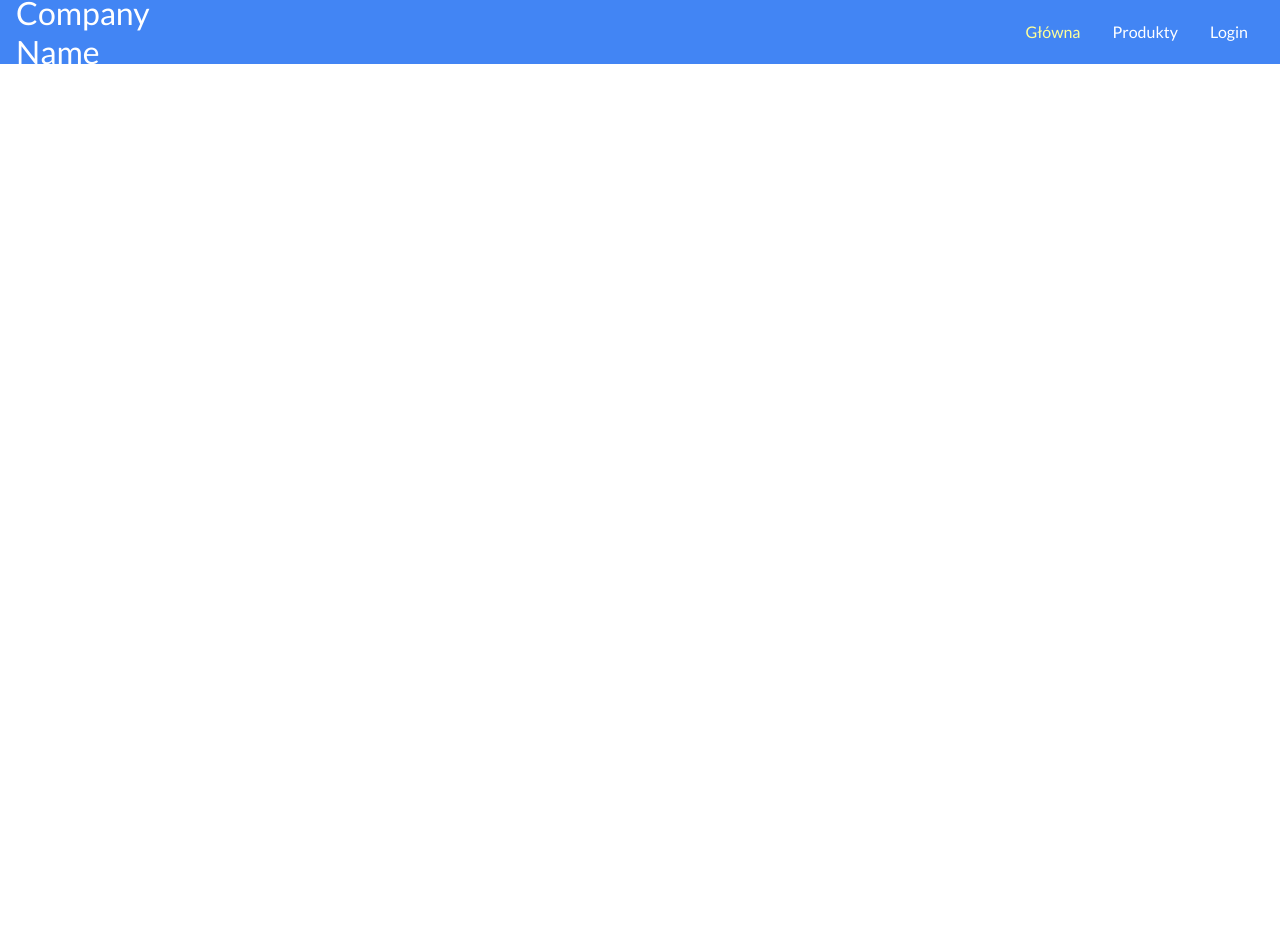
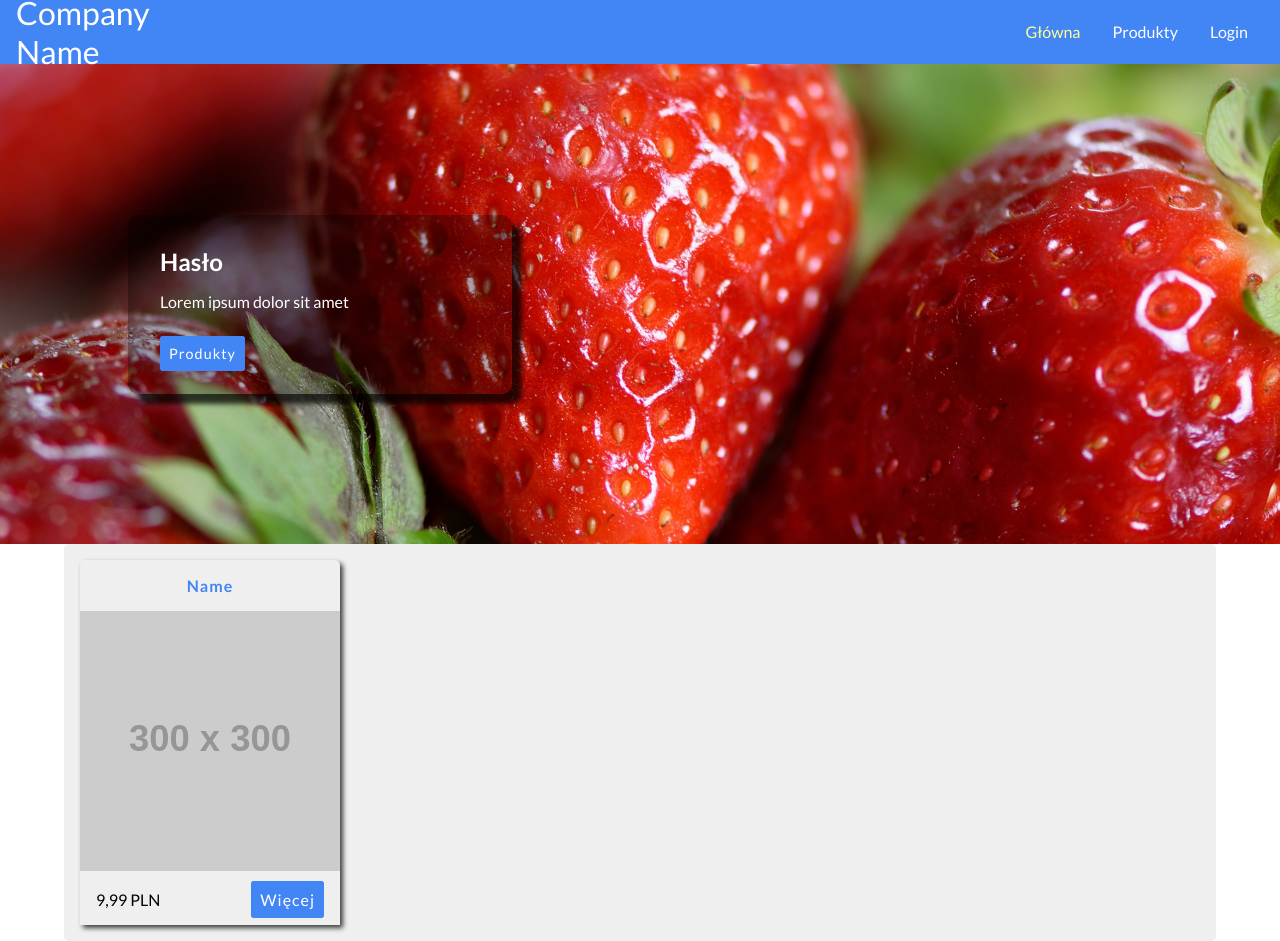
Before and after one commit to dominikPytlinski/shopv4, a React (Create React App) app in the folder client/: page / in a window 1280 px wide. Before the commit the page ends 800 px from the top, so only its background shows below. Built offline with nearby package versions, Linux system fonts and the light colour scheme.

Commit message:
Created Products component and Page components

```diff
--- a/client/src/App.css
+++ b/client/src/App.css
@@ -32,33 +32,12 @@ a {
     color: #fff;
 }
 
-.btn {
-    padding: 1rem;
-    letter-spacing: 1px;
-    border-radius: 3px;
-    background-color: transparent;
-    outline: none;
-    cursor: pointer;
-}
-
-.btn-primary {
-    color: #fff;
-    border: 1px solid var(--primary-color);
-    background-color: var(--primary-color);
-}
-
-.btn-primary:focus,
-.btn-primary:active {
-    box-shadow: 0 0 1pt 1pt var(--primary-color);
-}
-
-.selected {
-    color: var(--selected-color);
-}
-
 /* Header */
 
 header {
+    position: fixed;
+    top: 0;
+    left: 0;
     width: 100%;
     height: 4rem;
     background-color: var(--primary-color);
@@ -97,6 +76,79 @@ header div.menu a:hover {
 
 /* Header end */
 
+/* Form */
+
+form {
+    display: flex;
+    flex-direction: column;
+}
+
+form .form-control {
+    width: 100%;
+    padding: 1rem 0;
+    display: flex;
+}
+
+form .form-control label {
+    width: 10%;
+    text-align: right;
+    margin-right: .5rem;
+    padding-top: 1rem;
+}
+
+form .form-control input,
+form .form-control select {
+    width: 90%;
+    padding: 1rem;
+    outline: none;
+    border: 2px solid #ccc;
+    border-radius: 5px;
+}
+
+form .form-control textarea {
+    width: 90%;
+    height: 20vh;
+    padding: 1rem;
+    border: 2px solid #ccc;
+    border-radius: 5px;
+    outline: none;
+}
+
+form .form-control input:active,
+form .form-control input:focus,
+form .form-control textarea:active,
+form .form-control textarea:focus,
+form .form-control select:active,
+form .form-control select:focus {
+    border: 2px solid var(--primary-color);
+}
+
+/* Form end */
+
+/* Btn */
+
+.btn {
+    padding: .5rem;
+    letter-spacing: 1px;
+    border-radius: 3px;
+    background-color: transparent;
+    outline: none;
+    cursor: pointer;
+}
+
+.btn-primary {
+    color: #fff;
+    border: 1px solid var(--primary-color);
+    background-color: var(--primary-color);
+}
+
+.btn-primary:focus,
+.btn-primary:active {
+    box-shadow: 0 0 1pt 1pt var(--primary-color);
+}
+
+/* Btn end */
+
 /* IMG */
 
 .img-min {
@@ -115,43 +167,12 @@ header div.menu a:hover {
 
 .login-form {
     width: 50%;
-    margin: 1rem auto 0 auto;
+    margin: 6rem auto 0 auto;
     padding: 1rem;
     background-color: #fdfdfd;
     -webkit-box-shadow: 0 0 10px 3px rgba(0,0,0,0.75);
     -moz-box-shadow: 0 0 10px 3px rgba(0,0,0,0.75);
     box-shadow: 0 0 10px 3px rgba(0,0,0,0.75);
-}
-
-.login-form form {
-    display: flex;
-    flex-direction: column;
-}
-
-.login-form form .form-control {
-    width: 100%;
-    padding: 1rem 0;
-    display: flex;
-}
-
-.login-form form .form-control label {
-    width: 10%;
-    text-align: right;
-    margin-right: .5rem;
-    padding-top: 1rem;
-}
-
-.login-form form .form-control input {
-    width: 90%;
-    padding: 1rem;
-    outline: none;
-    border: 2px solid #ccc;
-    border-radius: 5px;
-}
-
-.login-form form .form-control input:active,
-.login-form form .form-control input:focus {
-    border: 2px solid var(--primary-color);
 }
 
 /* Login form end */
@@ -161,55 +182,12 @@ header div.menu a:hover {
 .add-product-form {
     border: 1px solid #000;
     width: 50%;
-    margin: 2rem auto 0 auto;
+    margin: 6rem auto 0 auto;
     padding: 1rem;
     background-color: #fdfdfd;
     -webkit-box-shadow: 0 0 10px 3px rgba(0,0,0,0.75);
     -moz-box-shadow: 0 0 10px 3px rgba(0,0,0,0.75);
     box-shadow: 0 0 10px 3px rgba(0,0,0,0.75);
-}
-
-.add-product-form form {
-    display: flex;
-    flex-direction: column;
-}
-
-.add-product-form form .form-control {
-    width: 100%;
-    padding: 1rem 0;
-    display: flex;
-}
-
-.add-product-form form .form-control label {
-    width: 10%;
-    text-align: right;
-    margin-right: .5rem;
-    padding-top: 1rem;
-}
-
-.add-product-form form .form-control input {
-    width: 90%;
-    padding: 1rem;
-    outline: none;
-    border: 2px solid #ccc;
-    border-radius: 5px;
-}
-
-.add-product-form form .form-control textarea {
-    width: 90%;
-    height: 20vh;
-    padding: 1rem;
-    border: 2px solid #ccc;
-    border-radius: 5px;
-    outline: none;
-}
-
-.add-product-form form .form-control select {
-    width: 90%;
-    padding: 1rem;
-    border: 2px solid #ccc;
-    border-radius: 5px;
-    outline: none;
 }
 
 .add-product-form form .form-control section {
@@ -220,16 +198,124 @@ header div.menu a:hover {
     outline: none;
 }
 
-.add-product-form form .form-control textarea:focus,
-.add-product-form form .form-control textarea:active,
-.add-product-form form .form-control input:focus,
-.add-product-form form .form-control input:active,
-.add-product-form form .form-control select:active,
-.add-product-form form .form-control select:active {
-    border: 2px solid var(--primary-color);
+/* Add product form end */
+
+/* Page header */
+
+.page-header {
+    background-image: url('./img/photo.jpg');
+    background-repeat: no-repeat;
+    background-position: center;
+    background-size: cover;
+    height: 60vh;
+    margin-top: 4rem;
+    display: flex;
+    align-items: center;
 }
 
-/* Add product form end */
+.page-header div {
+    background-color: rgba(0,0,0,0.3);
+    width: 30%;
+    padding: 2rem;
+    border-radius: 10px;
+    margin-left: 10%;
+    color: #fff;
+    -webkit-box-shadow: 10px 10px 5px 0px rgba(0,0,0,0.75);
+    -moz-box-shadow: 10px 10px 5px 0px rgba(0,0,0,0.75);
+    box-shadow: 10px 10px 5px 0px rgba(0,0,0,0.75);
+}
+
+.page-header div p {
+    margin: 1rem 0 2rem 0;
+}
+
+.page-header div a {
+    font-size: .9rem;
+}
+
+/* Page header end */
+
+/* Page content */
+
+.page-content {
+    width: 90%;
+    margin: 0 auto;
+    border-radius: 5px;
+    padding: 1rem;
+    background-color: #efefef;
+    display: grid;
+    grid-template-columns: repeat(auto-fit, minmax(260px, 260px));
+    grid-column-gap: 1.5rem;
+    grid-row-gap: 2rem;
+}
+
+/* Page content end */
+
+/* Page item */
+
+.page-item {
+    display: flex;
+    flex-direction: column;
+    justify-content: center;
+    -webkit-box-shadow: 3px 3px 5px 0px rgba(0,0,0,0.75);
+    -moz-box-shadow: 3px 3px 5px 0px rgba(0,0,0,0.75);
+    box-shadow: 3px 3px 5px 0px rgba(0,0,0,0.75);
+    border-top-left-radius: 5px;
+    border-top-right-radius: 5px;
+}
+
+.page-item .item-header {
+    padding: 1rem;
+    text-align: center;
+    font-weight: 700;
+    color: var(--primary-color);
+    letter-spacing: 1px;
+}
+
+.page-item .item-content {
+    position: relative;
+    overflow: hidden;
+}
+
+.page-item .item-content img {
+    max-width: 100%;
+    height: auto;
+}
+
+.page-item .item-content .add-to-cart {
+    position: absolute;
+    top: 70%;
+    right: 0;
+    padding: .5rem;
+    width: 50%;
+    border-top-left-radius: 5px;
+    border-bottom-left-radius: 5px;
+    background-color: var(--warning-color);
+    border-bottom: 1px solid var(--warning-color-dark);
+    border-top: 1px solid var(--warning-color-dark);
+    border-left: 1px solid var(--warning-color-dark);
+    transform: translateX(100%);
+    transition: all .3s linear;
+    cursor: pointer;
+}
+
+.page-item .item-content .add-to-cart:hover {
+    color: #fff;
+    border: 1px solid #fff;
+}
+
+.page-item .item-content:hover .add-to-cart {
+    transform: translateX(0);
+}
+
+.page-item .item-footer {
+    display: flex;
+    justify-content: space-between;
+    padding: 1rem;
+    align-items: center;
+}
+
+/* Page item end */
 
 /* Spinner */
 
@@ -237,7 +323,7 @@ header div.menu a:hover {
     display: flex;
     justify-content: center;
     align-items: center;
-    margin-top: 2rem;
+    margin-top: 5rem;
 }
 
 .lds-dual-ring {
@@ -259,6 +345,10 @@ header div.menu a:hover {
 
 /* Spinner end */
 
+.selected {
+    color: var(--selected-color);
+}
+
 @keyframes lds-dual-ring {
     0% {
       transform: rotate(0deg);
--- a/client/src/App.js
+++ b/client/src/App.js
@@ -7,6 +7,7 @@ import Login from './components/Login';
 import Header from './components/Header';
 import Logout from './components/Logout';
 import AddProduct from './components/AddProduct';
+import Products from './components/Products';
 
 import './App.css';
 
@@ -43,7 +44,7 @@ class App extends Component {
           <Header isLogged={this.state.isLogged}/>
           <Route
             path="/" exact
-            render={() => {}}
+            render={() => <Products />}
           />
           <Route
             path="/add-product"
--- /dev/null
+++ b/client/src/components/PageContent.js
@@ -0,0 +1,15 @@
+import React, { Component } from 'react';
+
+import PageItem from './PageItem';
+
+class PageContent extends Component {
+    render() {
+        return (
+            <section className="page-content" >
+                <PageItem />
+            </section>
+        )
+    }
+}
+
+export default PageContent;
--- /dev/null
+++ b/client/src/components/PageHeader.js
@@ -0,0 +1,18 @@
+import React, { Component } from 'react';
+import { Link } from 'react-router-dom';
+
+class PageHeader extends Component {
+    render() {
+        return (
+            <section className="page-header">
+                <div>
+                    <h2>Hasło</h2>
+                    <p>Lorem ipsum dolor sit amet</p>
+                    <Link to="/products" className="btn btn-primary" >Produkty</Link>
+                </div>
+            </section>
+        )
+    }
+}
+
+export default PageHeader;
--- /dev/null
+++ b/client/src/components/PageItem.js
@@ -0,0 +1,30 @@
+import React, { Component } from 'react';
+import { Link } from 'react-router-dom';
+
+class PageItem extends Component {
+    render() {
+        return (
+            <div className="page-item">
+                <div className="item-header">
+                    <span>Name</span>
+                </div>
+                <div className="item-content">
+                    <img src="https://via.placeholder.com/300" alt="product" />
+                    <div className="add-to-cart">
+                        <span>add to cart</span>
+                    </div>
+                </div>
+                <div className="item-footer">
+                    <div className="item-price">
+                        <span>9,99 PLN </span>
+                    </div>
+                    <div className="item-action">
+                        <Link to="/products" className="btn btn-primary" >Więcej</Link>
+                    </div>
+                </div>
+            </div>
+        )
+    }
+}
+
+export default PageItem;
--- /dev/null
+++ b/client/src/components/Products.js
@@ -0,0 +1,17 @@
+import React, { Component } from 'react';
+
+import PageHeader from './PageHeader';
+import PageContent from './PageContent';
+
+class Products extends Component {
+    render() {
+        return (
+            <main>
+                <PageHeader />
+                <PageContent />
+            </main>
+        )
+    }
+}
+
+export default Products;
```
Also changed, not shown: client/src/img/photo.jpg (added).
